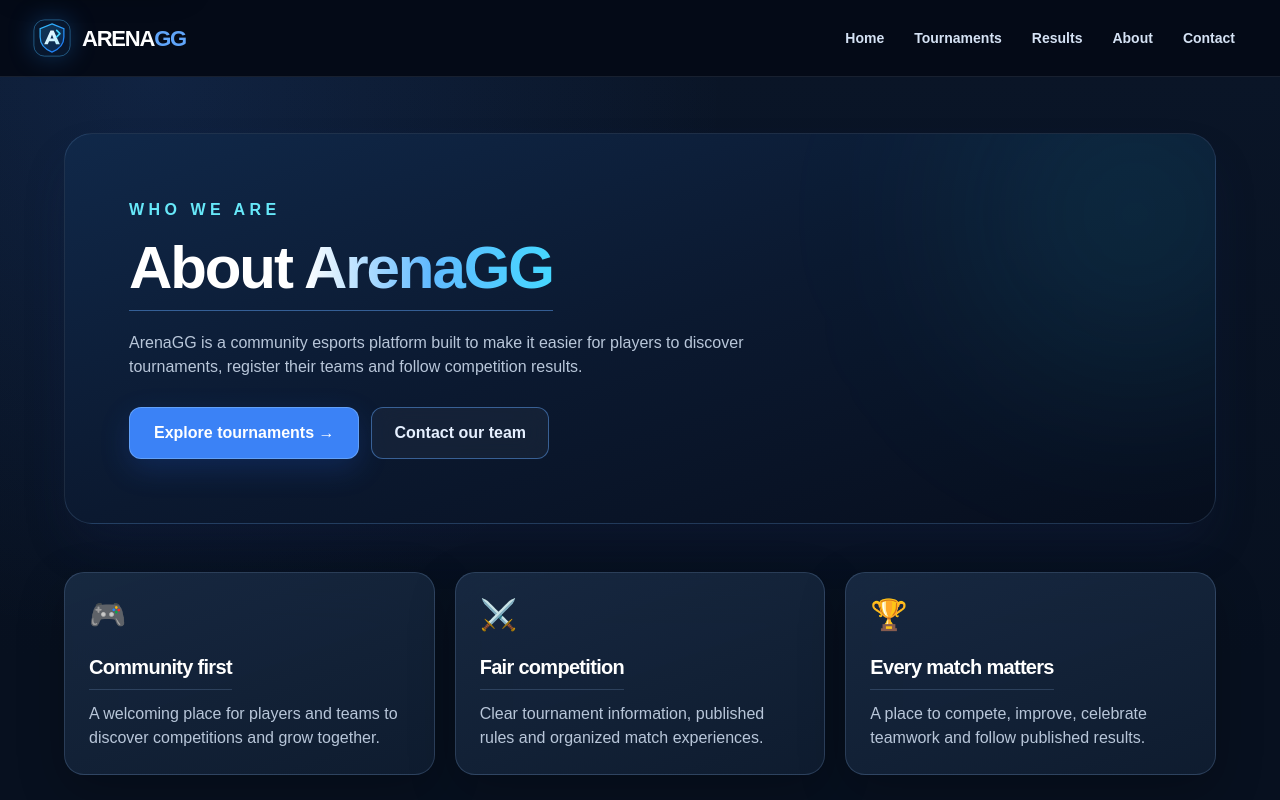
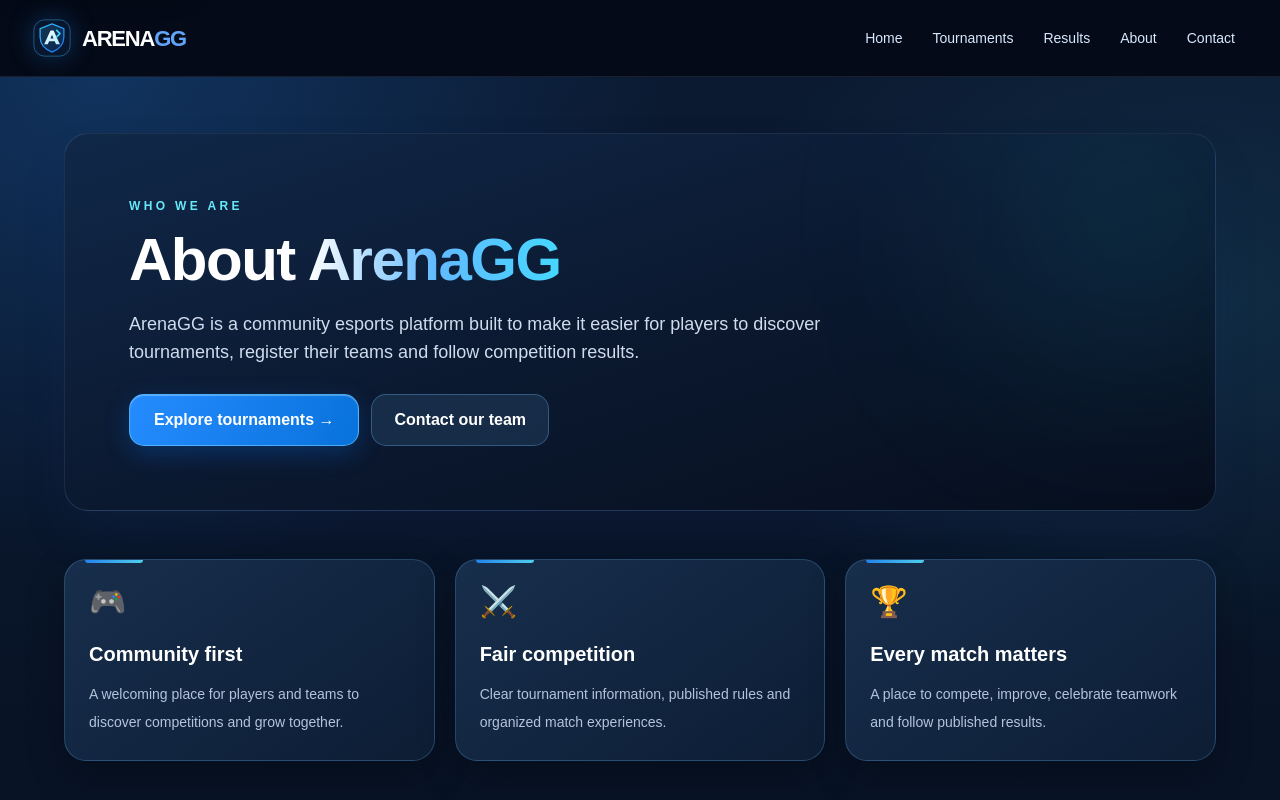
Before and after one commit to MDNOMAANKHAN/arenagg-tournament-app, a Next.js app: page /about in a window 1280 px wide. Shown: the top 800 px of the page. Built offline with nearby package versions, Linux system fonts and the light colour scheme.

Commit message:
Restore ArenaGG's original visual language with brighter signature styling

```diff
--- a/src/app/globals.css
+++ b/src/app/globals.css
@@ -1305,239 +1305,133 @@ input:-webkit-autofill:focus {
 
 
 /* =========================================================
-   ARENAGG PUBLIC DESIGN SYSTEM — accessible, token-driven UI
-   Spacing follows a 4px rhythm; one electric-blue accent.
+   ARENAGG SIGNATURE FINISH — brighter, not a new template
+   Keep the original navy / electric-blue visual identity.
 ========================================================= */
 :root {
-  color-scheme: dark;
-  --arena-bg: #07101f;
-  --arena-surface-1: #101d31;
-  --arena-surface-2: #15243a;
-  --arena-surface-3: #1b2c45;
-  --arena-panel: var(--arena-surface-1);
-  --arena-border: rgba(148, 190, 240, 0.20);
-  --arena-border-strong: rgba(96, 165, 250, 0.48);
-  --arena-accent: #60a5fa;
-  --arena-accent-strong: #3b82f6;
-  --arena-blue: var(--arena-accent-strong);
-  --arena-cyan: var(--arena-accent);
-  --arena-text: #f5f8ff;
-  --arena-muted: #b1bfd3;
-  --arena-radius-card: 24px;
-  --arena-space-unit: 4px;
-  --arena-shadow-soft: 0 16px 48px rgba(0, 0, 0, 0.24);
+  --arena-bg: #081326;
+  --arena-panel: rgba(18, 39, 66, 0.88);
+  --arena-border: rgba(112, 190, 255, 0.25);
+  --arena-blue: #258cff;
+  --arena-cyan: #55e1ff;
+  --arena-text: #f7fbff;
+  --arena-muted: #b3c4dc;
 }
 
-html { scroll-padding-top: 96px; }
-
 body {
-  background: var(--arena-bg);
-  color: var(--arena-text);
-  font-size: 16px;
-  line-height: 1.5;
-  text-rendering: optimizeLegibility;
-  -webkit-font-smoothing: antialiased;
+  background: #081326;
+  color: #f7fbff;
 }
 
 .arena-page {
   background:
-    radial-gradient(ellipse at 12% 0%, rgba(59, 130, 246, 0.13), transparent 36%),
-    linear-gradient(180deg, #0a1527 0%, var(--arena-bg) 52%);
+    radial-gradient(ellipse at 8% 0%, rgba(37, 140, 255, 0.22), transparent 34%),
+    radial-gradient(ellipse at 94% 22%, rgba(69, 215, 255, 0.11), transparent 30%),
+    linear-gradient(180deg, #0b1a31 0%, #081326 62%, #07101f 100%);
 }
 
-.arena-page p,
-.arena-page li,
-.arena-page td,
-.arena-page label,
-.arena-page input,
-.arena-page select,
-.arena-page textarea {
-  font-size: 16px;
-  line-height: 1.5;
+.arena-nav {
+  background: rgba(10, 25, 46, 0.94);
+  border-color: rgba(112, 190, 255, 0.24);
 }
 
-.arena-page p { max-width: 70ch; }
-.arena-page h1,
-.arena-page h2 {
-  text-wrap: balance;
-  letter-spacing: -0.035em;
-}
-.arena-page h1 {
-  padding-bottom: 12px;
-  border-bottom: 1px solid var(--arena-border-strong);
-  width: fit-content;
-  max-width: 100%;
-}
-.arena-page h2 {
-  padding-bottom: 8px;
-  border-bottom: 1px solid var(--arena-border);
-  width: fit-content;
-  max-width: 100%;
-}
-
-/* Lift dark surfaces instead of inverting them. */
 .arena-glass,
 .arena-tournament,
 .arena-premium-card,
 .card {
-  background: linear-gradient(160deg, rgba(24, 42, 66, 0.94), rgba(15, 29, 48, 0.96));
-  border-color: var(--arena-border);
-  box-shadow: var(--arena-shadow-soft);
-  backdrop-filter: blur(28px) saturate(135%);
-  -webkit-backdrop-filter: blur(28px) saturate(135%);
+  background: linear-gradient(145deg, rgba(24, 48, 78, 0.96), rgba(13, 30, 53, 0.98));
+  border-color: rgba(112, 190, 255, 0.24);
+  box-shadow: 0 14px 36px rgba(0, 0, 0, 0.26);
 }
+
 .arena-tournament,
 .arena-premium-card {
-  border-radius: var(--arena-radius-card);
-}
-.arena-tournament > .rounded-xl,
-.arena-premium-card > .rounded-xl {
-  border-radius: calc(var(--arena-radius-card) - 16px);
+  position: relative;
+  overflow: hidden;
 }
 
-/* Navigation labels stay close to their destinations. */
-.public-nav-link {
-  display: inline-flex;
-  min-height: 44px;
-  align-items: center;
-  justify-content: center;
-  padding: 8px 12px;
-  border: 1px solid transparent;
-  border-radius: 12px;
-  color: #d5e2f4;
-  font-size: 14px;
-  font-weight: 650;
-  transition: background .18s ease, border-color .18s ease, color .18s ease;
-}
-.public-nav-link:hover,
-.public-nav-link[aria-current="page"] {
-  color: #fff;
-  background: rgba(96, 165, 250, 0.12);
-  border-color: rgba(96, 165, 250, 0.28);
+.arena-tournament::before,
+.arena-premium-card::before {
+  content: "";
+  position: absolute;
+  top: 0;
+  left: 20px;
+  width: 58px;
+  height: 3px;
+  border-radius: 0 0 5px 5px;
+  background: linear-gradient(90deg, #258cff, #55e1ff);
+  opacity: 0.9;
+  pointer-events: none;
 }
 
-/* One clear primary action; secondary actions remain outlined. */
-.arena-glass-button,
-.btn:not(.light):not(.ghost):not(.danger) {
-  min-height: 44px;
-  border-radius: 12px;
-  background: var(--arena-accent-strong);
-  border: 1px solid rgba(147, 197, 253, 0.45);
-  color: #fff;
-  box-shadow: 0 10px 30px rgba(37, 99, 235, 0.20);
+.arena-badge {
+  border-color: rgba(85, 225, 255, 0.38);
+  background: rgba(37, 140, 255, 0.19);
+  color: #8ceaff;
 }
-.arena-glass-secondary,
-.btn.light,
-.btn.ghost {
-  min-height: 44px;
-  border-radius: 12px;
-  background: rgba(255, 255, 255, 0.045);
-  border: 1px solid var(--arena-border-strong);
-  color: #e6f0ff;
-  box-shadow: none;
+
+.arena-filter {
+  background: rgba(34, 62, 94, 0.62);
+  border-color: rgba(112, 190, 255, 0.25);
+  color: #d8e8fb;
 }
-.arena-filter {
-  display: inline-flex;
-  min-height: 44px;
-  align-items: center;
-  justify-content: center;
-  padding: 8px 16px;
-  border-radius: 12px;
-  border-color: var(--arena-border);
-  color: #d5e2f4;
-}
-.arena-filter.active,
-.arena-filter[aria-current="page"] {
-  background: rgba(59, 130, 246, 0.18);
-  border-color: var(--arena-accent);
+
+.arena-filter:hover,
+.arena-filter.active {
+  background: rgba(37, 140, 255, 0.28);
+  border-color: #55caff;
   color: #fff;
 }
 
-/* Inputs: label and field are visually grouped; errors sit beside fields. */
-.arena-page label,
-.arena-page .l {
-  display: block;
-  margin-bottom: 4px;
-  color: #d3deed;
-  font-size: 14px;
-  font-weight: 700;
-  letter-spacing: 0;
-  text-transform: none;
+.arena-muted {
+  color: #b3c4dc;
 }
+
+.arena-page .text-slate-400 { color: #b3c4dc; }
+.arena-page .text-slate-500 { color: #91a9c7; }
+.arena-page .text-slate-300 { color: #d0dced; }
+
 .arena-page input,
 .arena-page select,
 .arena-page textarea,
 .input {
-  min-height: 44px;
-  padding: 12px 16px;
-  border-radius: 12px;
-  background: var(--arena-surface-2);
-  border: 1px solid var(--arena-border);
-  color: var(--arena-text);
-  font-size: 16px;
-}
-.arena-page input:focus,
-.arena-page select:focus,
-.arena-page textarea:focus,
-.input:focus {
-  border-color: var(--arena-accent);
-  outline: 2px solid rgba(96, 165, 250, 0.22);
-  outline-offset: 1px;
-  box-shadow: 0 0 0 4px rgba(96, 165, 250, 0.12);
-}
-.field-error,
-[aria-invalid="true"] + .field-error,
-.form-error {
-  display: block;
-  margin-top: 4px;
-  color: #fca5a5;
-  font-size: 14px;
-  line-height: 1.45;
-}
-.form-success,
-.field-success {
-  color: #86efac;
-  font-size: 14px;
+  background: rgba(18, 39, 66, 0.96);
+  border-color: rgba(112, 190, 255, 0.30);
+  color: #f7fbff;
 }
 
-/* Distinct states remain recognizable without adding a second brand accent. */
-.st { min-height: 28px; align-items: center; }
-.st.ok { background: rgba(34, 197, 94, 0.12); color: #86efac; border-color: rgba(34,197,94,.35); }
-.st.wait { background: rgba(245, 158, 11, 0.12); color: #fcd34d; border-color: rgba(245,158,11,.35); }
-.st.bad { background: rgba(239, 68, 68, 0.12); color: #fca5a5; border-color: rgba(239,68,68,.35); }
-.st.info { background: rgba(96, 165, 250, 0.12); color: #bfdbfe; border-color: rgba(96,165,250,.35); }
-.st.gray { background: rgba(148, 163, 184, 0.10); color: #cbd5e1; border-color: rgba(148,163,184,.28); }
-
-/* Consistent keyboard focus on every interactive control, not links alone. */
-:where(a, button, input, select, textarea, summary, [tabindex]):focus-visible {
-  outline: 2px solid var(--arena-accent);
-  outline-offset: 3px;
-}
-:where(button, a, input, select, textarea) { scroll-margin: 8px; }
-button, [role="button"], a { -webkit-tap-highlight-color: rgba(96, 165, 250, 0.18); }
-.skip-link:focus-visible {
-  z-index: 1000;
-  position: fixed;
-  top: 12px;
-  left: 12px;
-  min-height: 44px;
-  padding: 12px 16px;
-  border-radius: 12px;
-  background: #1d4ed8;
-  color: white;
+.arena-page input::placeholder,
+.arena-page textarea::placeholder,
+.input::placeholder {
+  color: #9bb0cc;
 }
 
-/* Keep content readable on narrow screens and avoid overlong copy lines. */
-.arena-page .max-w-2xl { max-width: 70ch; }
-.arena-page .text-slate-400,
-.arena-page .text-slate-300 { color: #b8c6d9; }
-.arena-page .text-slate-500 { color: #9aacc4; }
-.arena-page .rounded-3xl { border-radius: 28px; }
-.arena-page .rounded-2xl { border-radius: 20px; }
+.public-nav-link {
+  color: #d7e8fc;
+}
 
-@media (max-width: 640px) {
-  .public-nav-link { padding-inline: 10px; }
-  .arena-page { padding-inline: 16px; }
-  .arena-hero { min-height: 400px; }
-  .arena-page h1 { font-size: clamp(2rem, 9vw, 3.25rem); }
+.public-nav-link:hover,
+.public-nav-link[aria-current="page"] {
+  background: rgba(37, 140, 255, 0.18);
+  color: #fff;
 }
+
+.arena-glass-button {
+  background: linear-gradient(115deg, #258cff, #0872db);
+  border-color: rgba(120, 215, 255, 0.55);
+}
+
+.arena-glass-secondary {
+  background: rgba(34, 62, 94, 0.55);
+  border-color: rgba(112, 190, 255, 0.32);
+}
+
+@media (prefers-reduced-motion: reduce) {
+  .arena-tournament,
+  .arena-premium-card,
+  .arena-game-freefire,
+  .arena-game-bgmi,
+  .arena-game-valorant {
+    transition: none !important;
+  }
+}
```
